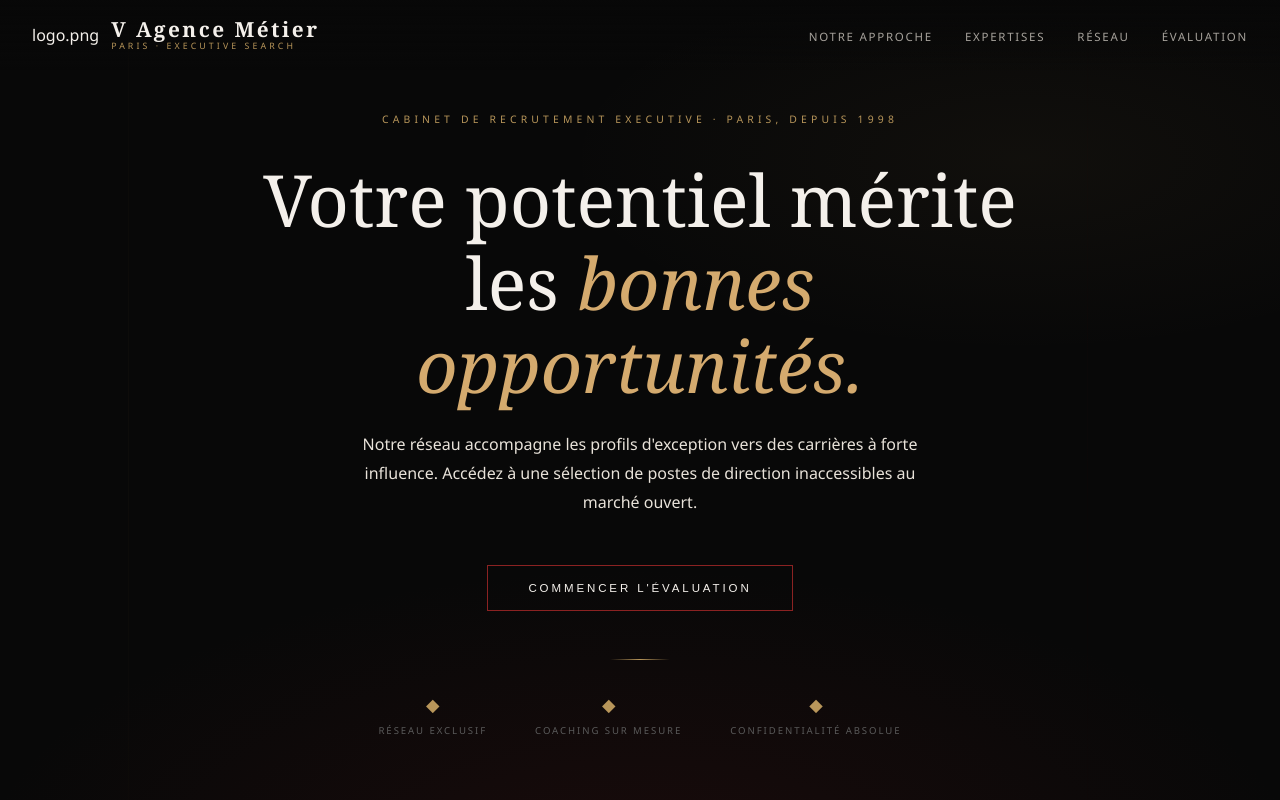
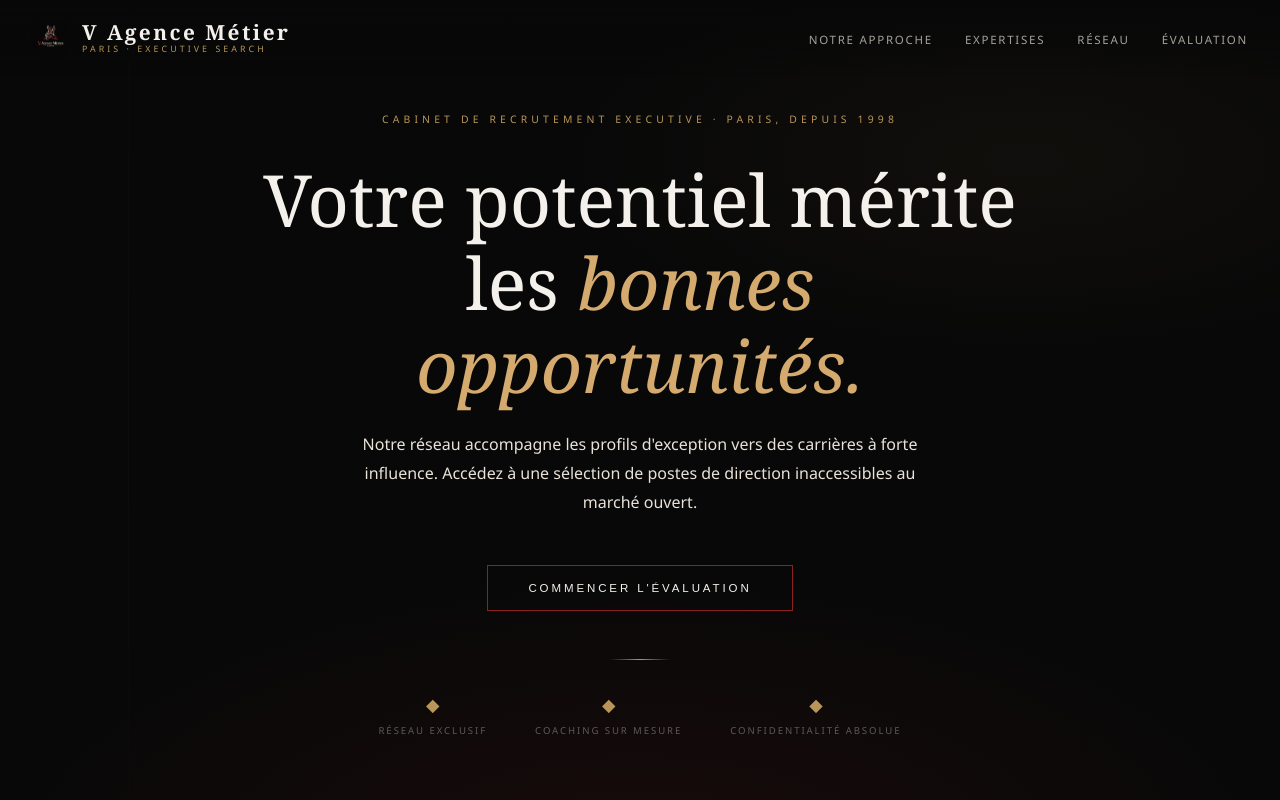
Before and after one commit to FLedam/v-agence-metier-paris, a plain HTML site: page index.html in a window 1280 px wide. Shown: the top 800 px of the page. Drawn offline with Linux system fonts and the light colour scheme.

Commit message:
Index.html

```diff
--- a/index.html
+++ b/index.html
@@ -205,7 +205,7 @@ body.splash-active { overflow: hidden; }
 <!-- ─── SPLASH SCREEN ─── -->
 <div id="splash-screen">
   <div class="splash-inner">
-    logo.png
+    <img src="logo.png" alt="V Agence Métier" class="splash-logo">
     <div class="splash-bar"><div class="splash-bar-fill"></div></div>
     <div class="splash-tagline">V Agence Métier · Paris</div>
   </div>
@@ -218,7 +218,7 @@ body.splash-active { overflow: hidden; }
 <!-- ─── NAVIGATION ─── -->
 <nav>
   <a href="#" class="nav-logo" onclick="showScreen('home'); return false;">
-    logo.png
+    <img src="logo.png" alt="V Agence Métier" class="splash-logo">
     <div class="nav-brand">
       <span class="nav-brand-main">V Agence Métier</span>
       <span class="nav-brand-sub">Paris · Executive Search</span>
@@ -267,7 +267,9 @@ body.splash-active { overflow: hidden; }
     </div>
   </section>
   <footer>
-    <div class="footer-logo">logo.png</div>
+<div class="footer-logo">
+      <img src="logo.png" alt="V Agence Métier">
+    </div>
     <div class="footer-name serif">V Agence Métier Paris</div>
     <div class="footer-tagline">Recrutement Executive · Conseil en Carrière · Accompagnement Dirigeants</div>
     <div class="footer-links">
@@ -296,7 +298,9 @@ body.splash-active { overflow: hidden; }
 </div>
 <!-- ─── SCREEN: LOADING ─── -->
 <div id="screen-loading" class="screen">
-  <div class="loading-logo">logo.png</div>
+  <div class="loading-logo">
+    <img src="logo.png" alt="V Agence Métier" class="loading-logo-img">
+  </div>
   <div class="loading-bar-wrap"><div class="loading-bar-fill"></div></div>
   <div class="loading-text serif">Analyse de votre profil</div>
   <div class="loading-sub">Traitement en cours</div>
```
